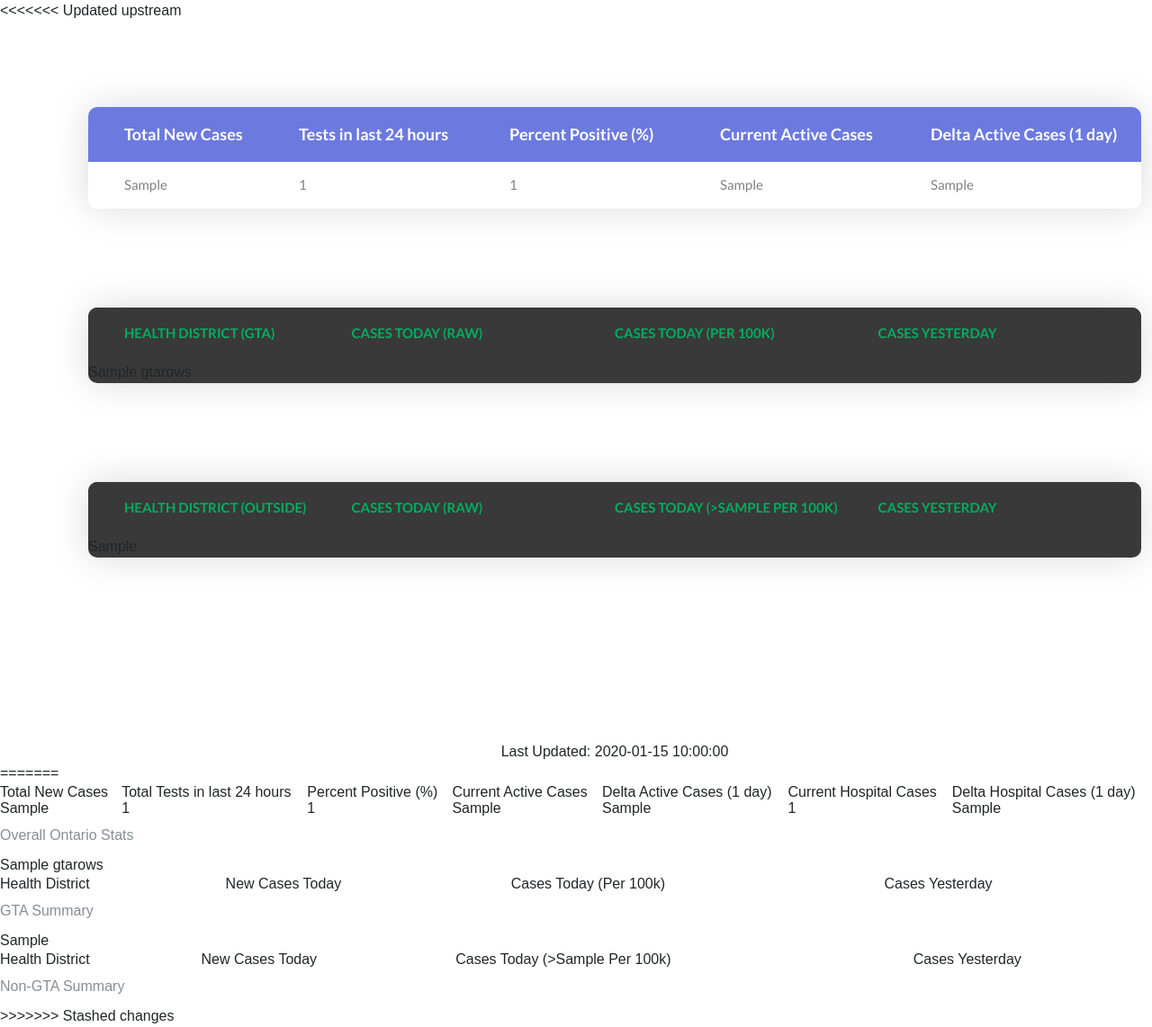
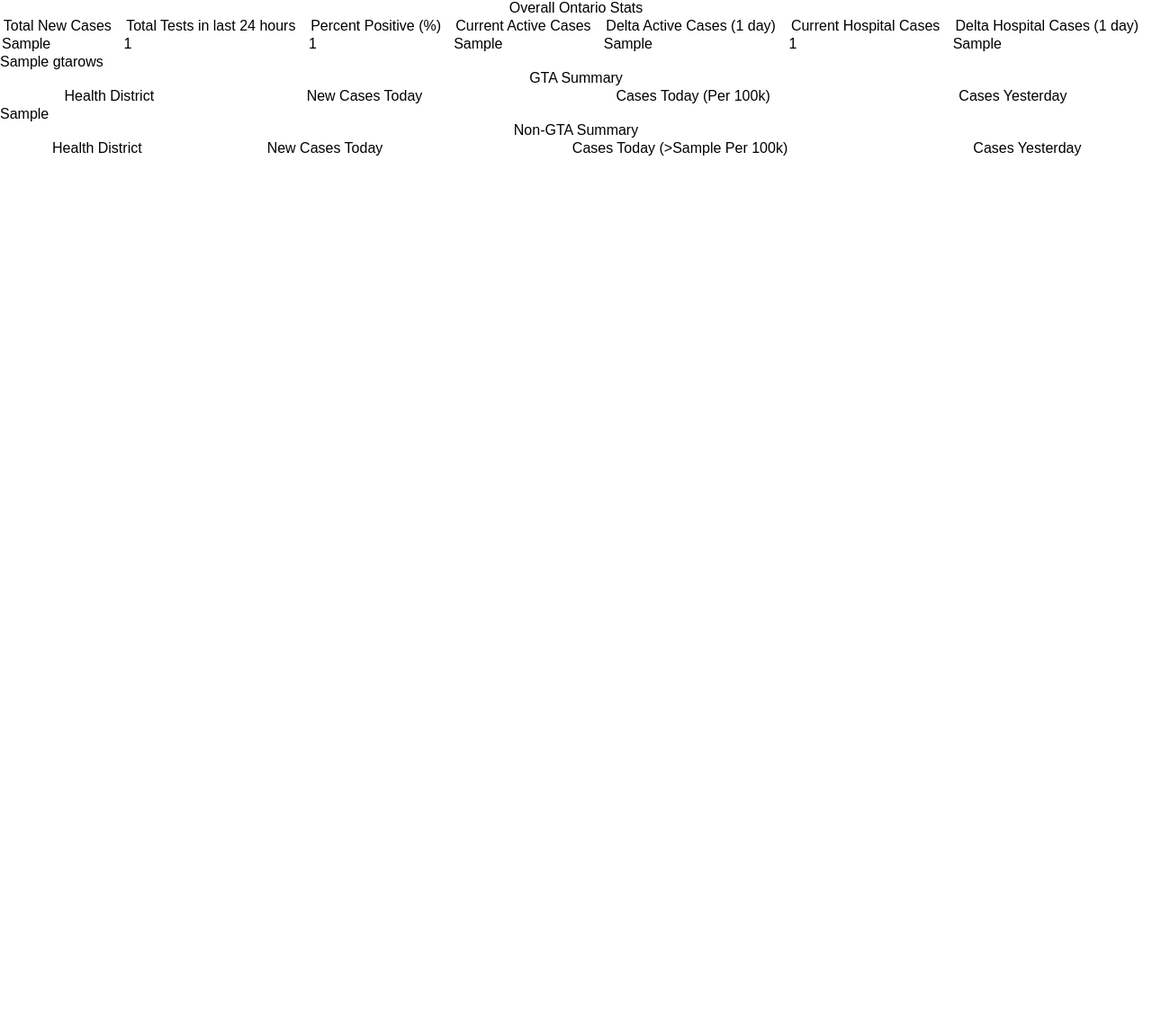
Before and after one commit to r-thakur/covid19, a Flask app: template src/templates/index.html in a window 1280 px wide; the page is wider, and only the part inside the window is pictured. Shown: that part at 90% size. After the commit the page ends 173 px from the top of that part, so only its background shows below. Run offline with Flask 2, Linux system fonts and the light colour scheme; the template is opened without the code that fills it: most values are stand-ins (such as "Sample title", 1, 10 or a date in 2020); lists and menus that the app fills with data are empty; parts of the project's set-up code (start-up, migrations or seed data) failed here and were passed over; some libraries are stand-ins or nearby versions.

Commit message:
Fixing HTML page agaom

```diff
--- a/src/main.py
+++ b/src/main.py
@@ -101,23 +101,23 @@ def covidInfoWithHTML(per100):
     gtaData = ""
     for x in regions.keys():
         if regions[x].isPartOfGTA():
-            gtaData += '<tr class="row100 body">'
-            gtaData += '<td class="cell100 column1">' + regions[x].getName() + "</td>"
-            gtaData += '<td class="cell100 column2">' + regions[x].getCasesTodayString() + "</td>"
-            gtaData += '<td class="cell100 column3">' + str(regions[x].getPer100k()) + "</td>"
-            gtaData += '<td class="cell100 column4">' + str(regions[x].getCasesYesterdayString()) + "</td>"
+            gtaData += '<tr>'
+            gtaData += '<td data-label="Health District">' + regions[x].getName() + "</td>"
+            gtaData += '<td data-label="New Cases Today">' + regions[x].getCasesTodayString() + "</td>"
+            gtaData += '<td data-label="Cases Today (Per 100k)">' + str(regions[x].getPer100k()) + "</td>"
+            gtaData += '<td data-label="Cases Yesterday">' + str(regions[x].getCasesYesterdayString()) + "</td>"
             gtaData += "</tr>"
     outsideData = ""
     for x in regions.keys():
         if regions[x].getPer100k() > per100 and not regions[x].isPartOfGTA():
-            outsideData += '<tr class="row100 body">'
-            outsideData += '<td class="cell100 column1">' + regions[x].getName() + "</td>"
-            outsideData += '<td class="cell100 column2">' + regions[x].getCasesTodayString() + "</td>"
-            outsideData += '<td class="cell100 column3">' + str(regions[x].getPer100k()) + "</td>"
-            outsideData += '<td class="cell100 column4">' + str(regions[x].getCasesYesterdayString()) + "</td>"
+            outsideData += '<tr>'
+            outsideData += '<td data-label="Health District">' + regions[x].getName() + "</td>"
+            outsideData += '<td data-label="New Cases Today">' + regions[x].getCasesTodayString() + "</td>"
+            outsideData += '<td data-label="Cases Today (Per 100k)">' + str(regions[x].getPer100k()) + "</td>"
+            outsideData += '<td data-label="Cases Yesterday">' + str(regions[x].getCasesYesterdayString()) + "</td>"
             outsideData += "</tr>"
 
-    return flask.render_template('index.html',NewCases=caseInformation["NewCasesToday"],TotalTests=caseInformation["TotalTestsCompleted"],PercentPositive=caseInformation["PercentPositive"],GTARows=gtaData, OutsideRows = outsideData,ActiveCases = caseInformation["TotalActiveCases"],DeltaActiveCases = caseInformation["DeltaActiveCases"], LastUpdated = lastUpdatedTime.date(), Per100k = per100)
+    return flask.render_template('index.html',NewCases=caseInformation["NewCasesToday"],TotalTests=caseInformation["TotalTestsCompleted"],PercentPositive=caseInformation["PercentPositive"],GTARows=gtaData, OutsideRows = outsideData,ActiveCases = caseInformation["TotalActiveCases"],DeltaActiveCases = caseInformation["DeltaActiveCases"], DeltaHospitalizations = caseInformation["DeltaHospitalizations"], TotalHospitalizations = caseInformation["TotalHospitalizations"], LastUpdated = lastUpdatedTime.date(), Per100k = per100)
 
 @app.route('/refresh')
 def refreshDataEndpoint():
@@ -217,6 +217,17 @@ def pullCSV():
 
     # totalActiveCases = int(df.tail(1)['Confirmed Positive'].values[0])
     caseInformation["TotalActiveCases"] = int(df.tail(1)['Confirmed Positive'].values[0])
+
+    caseInformation["TotalHospitalizations"] = int(df.tail(1)['Number of patients hospitalized with COVID-19'].values[0])
+    caseInformation["DeltaHospitalizations"] = int(df.tail(1)['Number of patients hospitalized with COVID-19'].values[0] - df.tail(2)['Number of patients hospitalized with COVID-19'].head(1).values[0])
+    if (caseInformation["DeltaHospitalizations"] >= 0):
+        # deltaActiveCases = '+'+str(deltaActiveCases)
+        caseInformation["DeltaHospitalizations"] = '+'+str(caseInformation["DeltaHospitalizations"])
+    else:
+        # deltaActiveCases = '-'+str(deltaActiveCases)
+        caseInformation["DeltaHospitalizations"] = '-'+str(caseInformation["DeltaHospitalizations"])
+
+
     # newCasesToday = int(df.tail(1)['Total Cases'].values[0] - df.tail(2)['Total Cases'].head(1).values[0])
     caseInformation["NewCasesToday"] = int(df.tail(1)['Total Cases'].values[0] - df.tail(2)['Total Cases'].head(1).values[0])
     # totalTestsCompleted = int(df.tail(1)['Total tests completed in the last day'].values[0])
--- a/src/templates/index.html
+++ b/src/templates/index.html
@@ -1,153 +1,3 @@
-<<<<<<< Updated upstream
-<!DOCTYPE html>
-<html lang="en">
-<head>
-	<title>Table V04</title>
-	<meta charset="UTF-8">
-	<meta name="viewport" content="width=device-width, initial-scale=1">
-<!--===============================================================================================-->
-	<link rel="icon" type="image/png" href="{{ url_for('static',filename='images/icons/favicon.ico') }}"/>
-<!--===============================================================================================-->
-	<link rel="stylesheet" type="text/css" href="{{ url_for('static',filename='bootstrap/css/bootstrap.min.css') }}">
-
-<!--===============================================================================================-->
-	<link rel="stylesheet" type="text/css" href="{{ url_for('static',filename='fonts/font-awesome-4.7.0/css/font-awesome.min.css') }}">
-<!--===============================================================================================-->
-	<link rel="stylesheet" type="text/css" href="{{ url_for('static',filename='/animate/animate.css') }}">
-<!--===============================================================================================-->
-	<link rel="stylesheet" type="text/css" href="{{ url_for('static',filename='/select2/select2.min.css') }}">
-<!--===============================================================================================-->
-	<link rel="stylesheet" type="text/css" href="{{ url_for('static',filename='/perfect-scrollbar/perfect-scrollbar.css') }}">
-<!--===============================================================================================-->
-	<link rel="stylesheet" type="text/css" href="{{ url_for('static',filename='styles/util.css') }}">
-	<link rel="stylesheet" type="text/css" href="{{ url_for('static',filename='styles/main.css') }}">
-<!--===============================================================================================-->
-</head>
-<body>
-
-	<div class="limiter">
-		<div class="container-table100">
-			<div class="wrap-table100">
-
-				<div class="table100 ver1 m-b-110">
-					<div class="table100-head">
-						<table>
-							<thead>
-								<tr class="row100 head">
-									<th class="cell100 column1">Total New Cases</th>
-									<th class="cell100 column2">Tests in last 24 hours</th>
-									<th class="cell100 column3">Percent Positive (%)</th>
-									<th class="cell100 column4">Current Active Cases</th>
-									<th class="cell100 column5">Delta Active Cases (1 day)</th>
-								</tr>
-							</thead>
-						</table>
-					</div>
-
-					<div class="table100-body js-pscroll">
-						<table>
-							<tbody>
-								<tr class="row100 body">
-									<td class="cell100 column1">{{NewCases}}</td>
-									<td class="cell100 column2">{{TotalTests}}</td>
-									<td class="cell100 column3">{{PercentPositive}}</td>
-									<td class="cell100 column4">{{ActiveCases}}</td>
-									<td class="cell100 column5">{{DeltaActiveCases}}</td>
-								</tr>
-							</tbody>
-						</table>
-					</div>
-				</div>
-
-				<div class="table100 ver3 m-b-110">
-					<div class="table100-head">
-						<table>
-							<thead>
-								<tr class="row100 head">
-									<th class="cell100 column1">Health District (GTA)</th>
-									<th class="cell100 column2">Cases Today (Raw)</th>
-									<th class="cell100 column3">Cases Today (Per 100k)</th>
-									<th class="cell100 column4">Cases Yesterday</th>
-								</tr>
-							</thead>
-						</table>
-					</div>
-
-					<div class="table100-body js-pscroll">
-						<table>
-							<tbody>
-								{{GTARows|safe}}
-							</tbody>
-						</table>
-					</div>
-				</div>
-
-		<div class="table100 ver3 m-b-110">
-					<div class="table100-head">
-						<table>
-							<thead>
-								<tr class="row100 head">
-									<th class="cell100 column1">Health District (Outside)</th>
-									<th class="cell100 column2">Cases Today (Raw)</th>
-									<th class="cell100 column3">Cases Today (>{{Per100k}} Per 100k)</th>
-									<th class="cell100 column4">Cases Yesterday</th>
-								</tr>
-							</thead>
-						</table>
-					</div>
-
-					<div class="table100-body js-pscroll">
-						<table>
-							<tbody>
-								{{OutsideRows|safe}}
-							</tbody>
-						</table>
-
-					</div>
-
-				</div>
-
-			</div>
-
-		</div>
-		<div style="text-align: center;">Last Updated: {{LastUpdated}}</div>
-	</div>
-
-
-<!--===============================================================================================-->		<link rel="stylesheet" type="text/css" href="{{ url_for('static',filename='/perfect-scrollbar/perfect-scrollbar.css') }}">
-
-
-<script type=text/javascript src="{{
-  url_for('static', filename='js/main.js') }}"></script>
-
-	<script type=text/javascript src="{{
-  url_for('static', filename='jquery/jquery-3.2.1.min.js') }}"></script>
-<!--===============================================================================================-->
-	<script src="{{
-  url_for('static', filename='/bootstrap/js/popper.js') }}"></script>
-	<script src="{{
-  url_for('static', filename='/bootstrap/js/bootstrap.min.js') }}"></script>
-<!--===============================================================================================-->
-	<script src="{{
-  url_for('static', filename='/select2/select2.min.js') }}"></script>
-<!--===============================================================================================-->
-	<script src="{{
-  url_for('static', filename='/perfect-scrollbar/perfect-scrollbar.min.js') }}"></script>
-	<script>
-		$('.js-pscroll').each(function(){
-			var ps = new PerfectScrollbar(this);
-
-			$(window).on('resize', function(){
-				ps.update();
-			})
-		});
-
-
-	</script>
-<!--===============================================================================================-->
-
-</body>
-=======
 <!DOCTYPE html>
 <html lang="en">
 <head>
@@ -217,5 +67,4 @@
 
 </body>
 
->>>>>>> Stashed changes
 </html>
```
